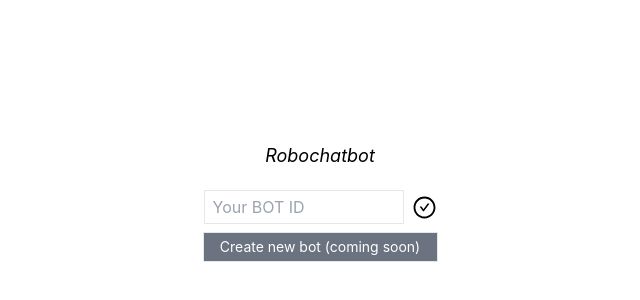
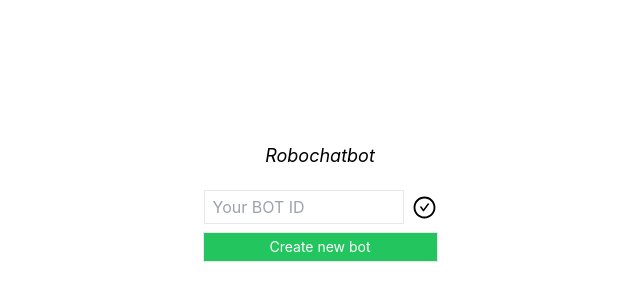
Before and after one commit to therealrinku/robochat, a React (Create React App) app: page / in a window 1280 px wide. Shown: the part 198-498 px from the top of the page, without its empty margins (320-960 px from the left). Built offline with nearby package versions, Linux system fonts and the light colour scheme; no server answers.

Commit message:
feat: added functionality to add new bot

```diff
--- a/src/components/Chatbox.tsx
+++ b/src/components/Chatbox.tsx
@@ -3,9 +3,16 @@ import { useEffect, useRef, useState } from "react";
 export default function Chatbox({ chatbotConfig }: any) {
   const messageViewRef = useRef(null);
 
+  const firstKey = Object.keys(chatbotConfig.messages)?.[0];
+
   //@ts-ignore
-  const [replyOptions, setReplyOptions] = useState(chatbotConfig?.messages[1] ?? {});
+  const [replyOptions, setReplyOptions] = useState(chatbotConfig?.messages?.[firstKey] ?? {});
   const [conversations, setConversations] = useState([]);
+
+  useEffect(() => {
+    //@ts-ignore
+    setReplyOptions(chatbotConfig?.messages?.[firstKey] ?? {});
+  }, [firstKey]);
 
   function nextMessage(e: any, message: any) {
     e.preventDefault();
--- a/src/components/InputModal.tsx
+++ b/src/components/InputModal.tsx
@@ -12,22 +12,24 @@ export default function InputModal({ initialValue, onSubmit, onClose }: Props) {
 
   return (
     <Fragment>
-      <div onClick={onClose} className="fixed h-full w-full bg-black opacity-60 left-0" />
+      <div onClick={onClose} className="fixed h-full w-full bg-black opacity-90 left-0" />
 
-      <div className="fixed flex items-center gap-5  top-20 bg-green-500 inset-x-0 mx-auto w-[300px] z-50 p-5">
+      <div className="fixed flex items-center gap-5 border top-20 bg-white inset-x-0 mx-auto w-[300px] z-50 p-5">
         <input
           className="border outline-none pl-2 py-1 w-full"
           type="text"
+          placeholder="Reply"
           value={value}
           onChange={(e) => setValue(e.target.value)}
         />
         <button
+          disabled={!value.trim()}
           onClick={() => {
             onSubmit(value);
             onClose();
           }}
         >
-          <AiOutlineCheck color="white" size={20} />
+          <AiOutlineCheck color="black" size={20} />
         </button>
       </div>
     </Fragment>
--- a/src/pages/dashboard.tsx
+++ b/src/pages/dashboard.tsx
@@ -6,7 +6,7 @@ import { useNavigate } from "react-router-dom";
 import useAppContext from "../hooks/useAppContext";
 import { useEffect, useState } from "react";
 import { AiOutlineCheckCircle } from "react-icons/ai";
-import { doc, getDoc, setDoc } from "firebase/firestore";
+import { addDoc, collection, doc, getDoc, setDoc } from "firebase/firestore";
 import { db } from "../firebase";
 import { ChatbotModel } from "../models";
 
@@ -15,7 +15,7 @@ export default function Dashboard() {
   const [chatbotId, setChatbotId] = useState("");
   const [chatbotIdInput, setChatbotIdInput] = useState("");
   const [botNotFound, setBotNotFound] = useState(false);
-  const [isLoading, setIsLoading] = useState(true);
+  const [isLoading, setIsLoading] = useState(false);
 
   const { chatbotConfig, setChatbotConfig } = useAppContext();
 
@@ -35,6 +35,9 @@ export default function Dashboard() {
   useEffect(() => {
     (async function () {
       if (!chatbotId) return;
+
+      setIsLoading(true);
+
       const docRef = doc(db, "bots", chatbotId ?? "");
       const docSnap = await getDoc(docRef);
       const data: any = docSnap.data();
@@ -65,6 +68,27 @@ export default function Dashboard() {
     alert("Save success!!");
   }
 
+  async function createBrandNewBot() {
+    setIsLoading(true);
+
+    const newBot = await addDoc(collection(db, "bots"), {
+      messages: chatbotConfig.messages,
+      configurations: chatbotConfig.configurations,
+    });
+
+    setChatbotId(newBot.id);
+    setIsLoading(false);
+    alert("New bot created successfully!!");
+  }
+
+  if (isLoading) {
+    return (
+      <div className="flex flex-col items-center justify-center h-screen w-full">
+        <p>Bot {chatbotId} is loading.....</p>
+      </div>
+    );
+  }
+
   if (!chatbotId)
     return (
       <div className="flex flex-col items-center justify-center h-screen w-full">
@@ -81,12 +105,8 @@ export default function Dashboard() {
           </button>
         </div>
 
-        <button
-          disabled
-          className="border py-1 px-3 mt-2 w-[235px] bg-gray-500 text-sm text-white"
-          onClick={chatbotIdInput.trim() ? () => setChatbotId(chatbotIdInput) : () => {}}
-        >
-          <p>Create new bot (coming soon)</p>
+        <button className="border py-1 px-3 mt-2 w-[235px] bg-green-500 text-sm text-white" onClick={createBrandNewBot}>
+          <p>Create new bot</p>
         </button>
       </div>
     );
@@ -106,14 +126,6 @@ export default function Dashboard() {
         </button>
       </div>
     );
-
-  if (isLoading) {
-    return (
-      <div className="flex flex-col items-center justify-center h-screen w-full">
-        <p>Bot {chatbotId} is loading.....</p>
-      </div>
-    );
-  }
 
   return (
     <div className="flex flex-col md:flex-row justify-center mx-auto w-full max-w-[1000px] h-screen">
```
